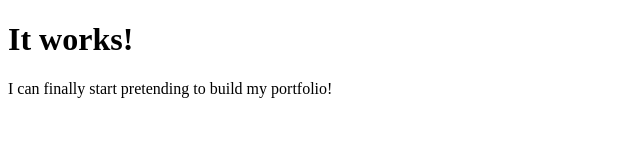
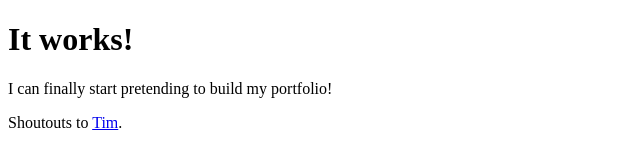
Before and after one commit to sye5087/sye5087.github.io, a plain HTML site: page index.html in a window 1280 px wide. Shown: the whole page, without its empty margins (0-640 px from the left). Drawn offline with Linux system fonts and the light colour scheme.

Commit message:
Update index.html
added shoutouts to tim

```diff
--- a/index.html
+++ b/index.html
@@ -6,5 +6,6 @@
   <body>
     <h1>It works!</h1>
     <p>I can finally start pretending to build my portfolio!</p>
+    <p>Shoutouts to <a href="https://en.wikipedia.org/wiki/Tim_Berners-Lee">Tim</a>.</p>
   </body>
 </html>
```
